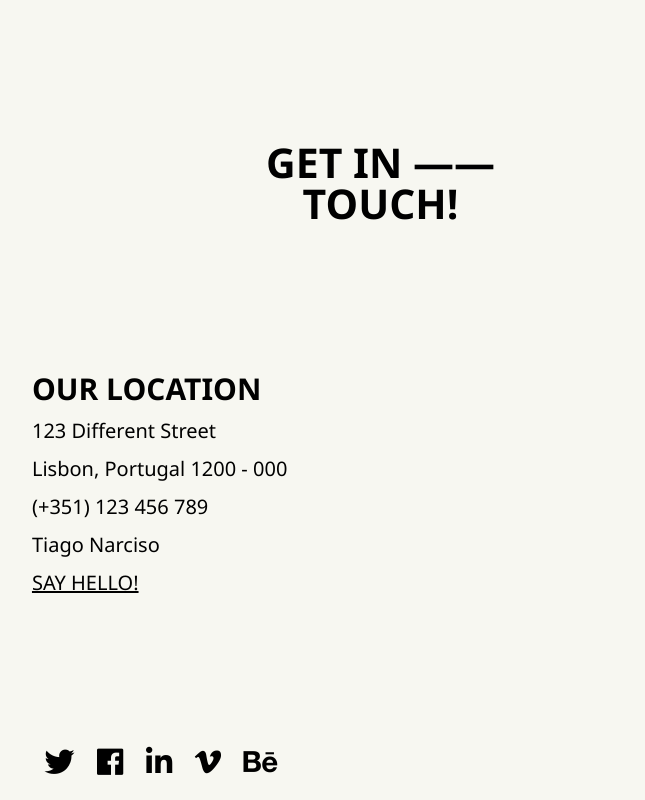
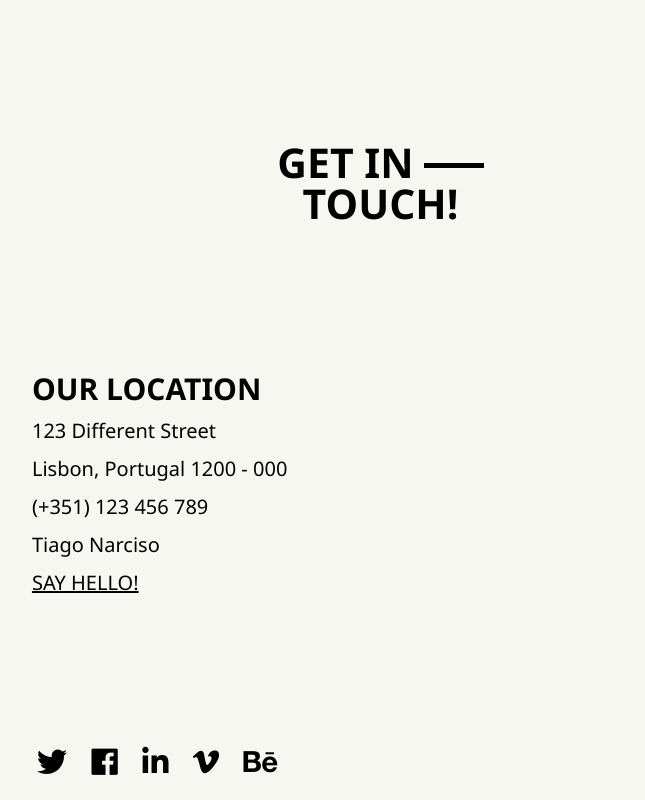
Before and after one commit to ColdbloodedHardcore/Start, a plain HTML site: page practice/06/index.html in a window 1280 px wide. Shown: the top 800 px of the page, 272-917 px from the left. Drawn offline with Linux system fonts and the light colour scheme; files whose address does not match are found by name.

Commit message:
update 06

```diff
--- a/practice/06/css/style.css
+++ b/practice/06/css/style.css
@@ -1,7 +1,5 @@
 body {
     font-family: 'Segoe UI', Tahoma, Verdana, sans-serif;
-    background-image: url(../1.jpg);
-    background-position: top;
 }
 
 i {
@@ -39,7 +37,18 @@ a {
 img {
     padding-bottom: 50px;
 }
-
+.title1, .title2 {
+    display: block;
+}
+.title1:after {
+    display: inline-block;
+    content: '';
+    width: 60px;
+    height: 5px;
+    background-color: black;
+    margin-left: 10px;
+    margin-bottom: 10px;
+}
 .container {
     width: 100%;
     margin: 0 auto;
@@ -66,11 +75,8 @@ h4 {
 }
 
 .container-mid {
-    display: flex;
-    justify-content: space-around;
     padding-bottom: 50px;
     background-color: #f7f7f1;
-    width: 1170px;
     height: 720px;
 }
 
--- a/practice/06/index.html
+++ b/practice/06/index.html
@@ -14,12 +14,13 @@
 </head>
 
 <body>
-    <div>
+    <div class="container-top">
         <div class="container">
-            <div class="container-top">
-                <h1>GET IN &mdash;&mdash;<br>TOUCH!</h1>
+            <h1><span class="title1">GET IN</span><span class="title2">TOUCH!</span></h1>
+        </div>
     </div>
     <div class="container-mid">
+        <div class="container" style="display:flex; justify-content: space-around;">
             <div class="box1">
                 <h4>Our Location</h4>
                 <p>123 Different Street</p>
@@ -28,7 +29,7 @@
                 <p>Tiago Narciso</p>
                 <p class="hello">Say Hello!</p>
                 <div class="icons box3">
-                        <a href="https://twitter.com/"></a><i class="fab fa-twitter"></i></a>
+                    <a href="https://twitter.com/"><i class="fab fa-twitter"></i></a>
                     <a href="https://www.facebook.com/"><i class="fab fa-facebook"></i></a>
                     <a href="https://dribbble.com/"><i class="fab fa-linkedin-in"></i></a>
                     <a href="https://plus.google.com/"><i class="fab fa-vimeo-v"></i></a>
@@ -39,7 +40,9 @@
                 <img src="./img/map.jpg" alt="map">
             </div>
         </div>
+    </div>
     <div class="container-bot">
+        <div class="container">
             <div>
                 <img src="./img/logo.png" alt="logo">
             </div>
```
Lines whose indentation alone changed are shown as unchanged.
